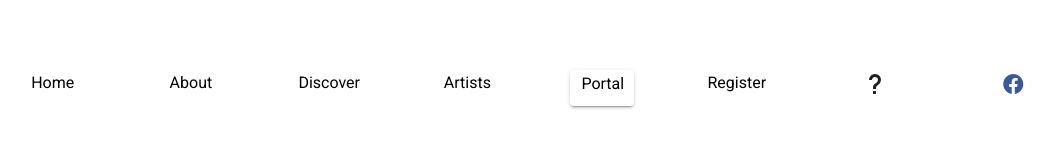
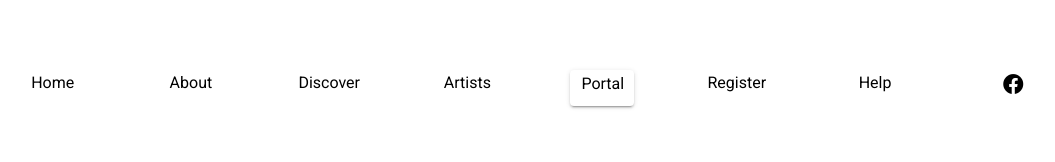
Before and after one commit to McGill-ECSE321-Fall2020/project-group-07, a Vue app in the folder onlinegallery-frontend/: page / in a window 1280 px wide. Shown: the top 162 px of the page, without its empty margins (107-1162 px from the left). Built offline with nearby package versions, Linux system fonts and the light colour scheme; what vue-images-loaded, vue-masonry, vue-underscore, vue2-perfect-scrollbar would draw is missing.

Commit message:
fixed upload profile pic trigger

```diff
--- a/onlinegallery-frontend/public/index.html
+++ b/onlinegallery-frontend/public/index.html
@@ -5,7 +5,7 @@
     <meta http-equiv="X-UA-Compatible" content="IE=edge">
     <meta name="viewport" content="width=device-width,initial-scale=1.0">
     <link rel="icon" href="<%= BASE_URL %>favicon.ico">
-    <title>online gallery</title>
+    <title>Gallery Overflow</title>
     <link rel="stylesheet" href="https://fonts.googleapis.com/css?family=Roboto:100,300,400,500,700,900">
     <link rel="stylesheet" href="https://cdn.jsdelivr.net/npm/@mdi/font@latest/css/materialdesignicons.min.css">
   </head>
--- a/onlinegallery-frontend/src/components/HeaderBar.vue
+++ b/onlinegallery-frontend/src/components/HeaderBar.vue
@@ -57,16 +57,12 @@
           </v-col>
 
           <v-col :sm="1" class = "col facebook">
-            <v-btn text x-small @click="handleHelp">
-              <v-icon>
-                mdi-help
-              </v-icon>
-            </v-btn>
+           <router-link to="/help" class="black-link">Help</router-link>
           </v-col>
 
           <v-col :sm="1" class = "col facebook">
             <v-btn text x-small href="https://www.facebook.com/Completely-Secure-Gallery-107431924517668" target="_blank">
-              <v-icon color="#3b5998">
+              <v-icon color="#000000">
                 mdi-facebook
               </v-icon>
             </v-btn>
--- a/onlinegallery-frontend/src/views/ArtistPortalPage.vue
+++ b/onlinegallery-frontend/src/views/ArtistPortalPage.vue
@@ -67,7 +67,7 @@
           </v-card>
         </v-dialog>
 
-         <v-dialog :value="uploadProfile" width="600" @click:outside="upload=false">
+         <v-dialog :value="uploadProfile" width="600" @click:outside="uploadProfile=false">
           <v-card height="300" width="600" class="pa-5">
               <ProfilePicUploadForm :username="this.username" :desc="this.desc" @new-pic-ready="swapProfilePic"/>
           </v-card>
```
